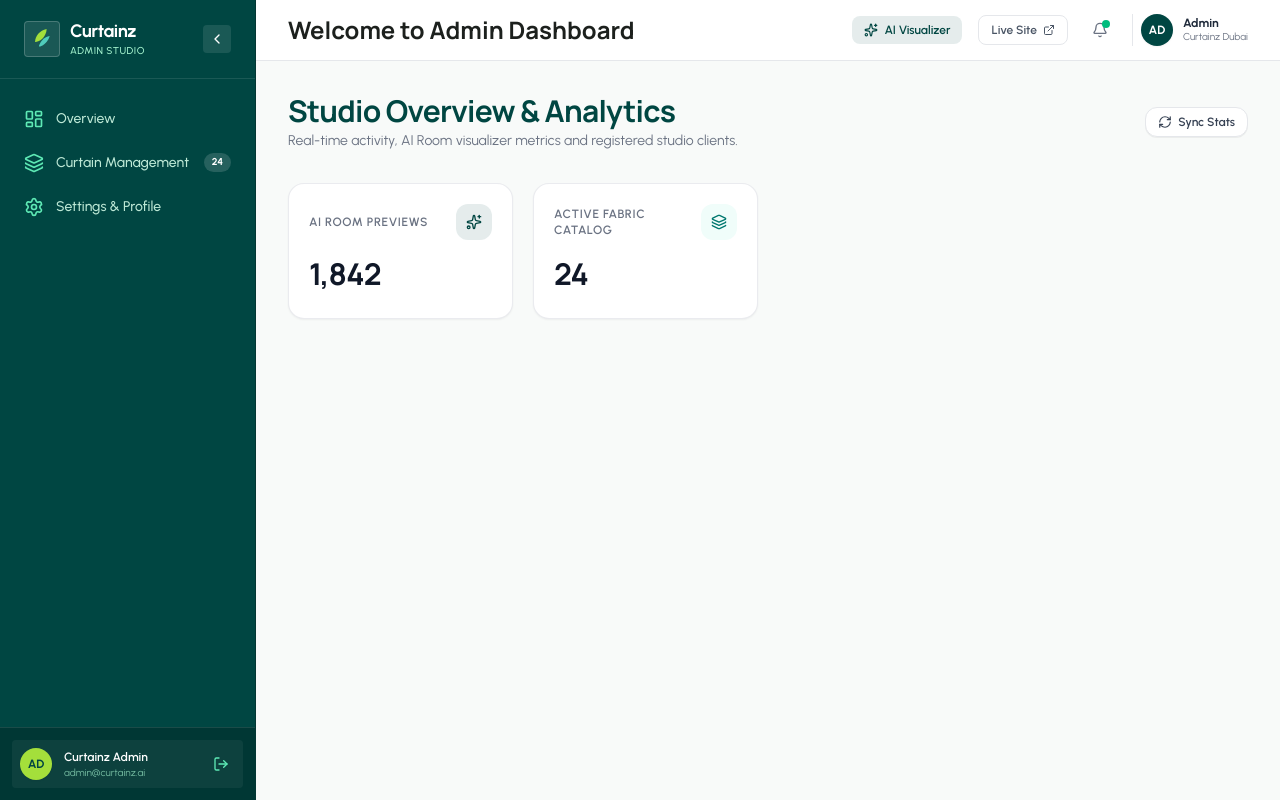
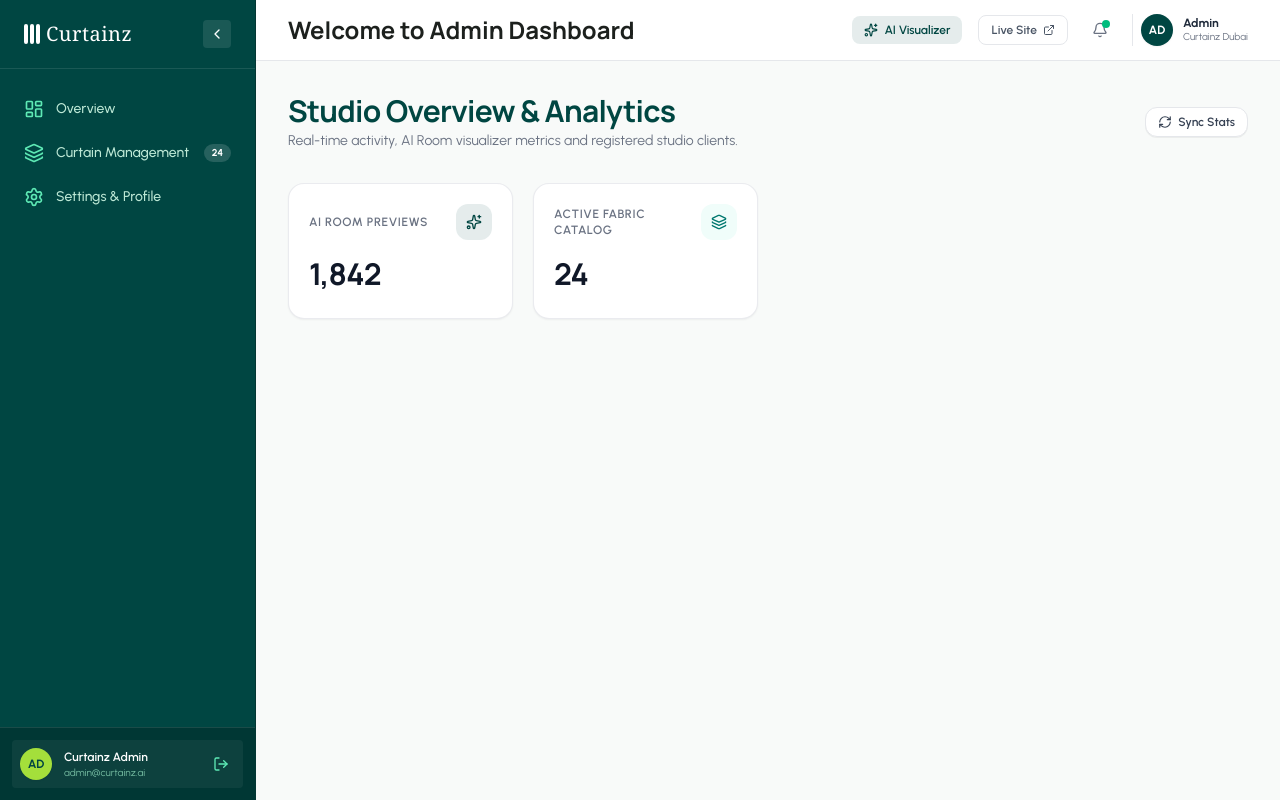
Before and after one commit to Alok4D/curtain-ai-frontend, a Next.js app: page /dashboard/dashboard-overview in a window 1280 px wide. Built offline with nearby package versions, Linux system fonts and the light colour scheme; no server answers.

Commit message:
feat: add DashboardSidebar component for navigation and user management

```diff
--- a/components/dashboard_component/DashboardSidebar.tsx
+++ b/components/dashboard_component/DashboardSidebar.tsx
@@ -21,6 +21,7 @@ import { useAppDispatch, useAppSelector } from "@/lib/hooks/redux";
 import { logOut } from "@/lib/feature/auth/authSlice";
 
 export function DashboardSidebar() {
+
   const pathname = usePathname();
   const router = useRouter();
   const dispatch = useAppDispatch();
@@ -95,33 +96,19 @@ export function DashboardSidebar() {
           collapsed && "justify-center px-2 py-4"
         )}
       >
-        <Link href="/dashboard" className="flex items-center gap-2.5 group">
-          {/* Brand Logo with Leaf Flourish */}
-          <div className="w-9 h-9 rounded-sm bg-white/10 border border-white/20 flex items-center justify-center shrink-0 group-hover:bg-white/15 transition-colors">
-            <svg
-              className="w-5 h-6 text-white"
-              viewBox="0 0 26 30"
-              fill="none"
-              xmlns="http://www.w3.org/2000/svg"
-            >
-              <path d="M4 19C4 11 10 4 19 2C19 9 14 17 5 19Z" fill="#a4df3b" />
-              <path
-                d="M9 24C11 18 16 12 23 11C21 18 16 23 10 25Z"
-                fill="#5eead4"
-                opacity="0.8"
-              />
-            </svg>
-          </div>
-          {!collapsed && (
-            <div className="flex flex-col">
-              <span className="text-lg font-bold tracking-tight text-white leading-tight">
+        <Link href="/dashboard" className="flex items-center gap-2 group">
+          <div className="flex items-center gap-1.5 text-white">
+            <span className="flex gap-0.5">
+              <span className="w-1 h-5 bg-white rounded-sm inline-block" />
+              <span className="w-1 h-5 bg-white rounded-sm inline-block" />
+              <span className="w-1 h-5 bg-white rounded-sm inline-block" />
+            </span>
+            {!collapsed && (
+              <span className="text-xl font-serif font-medium tracking-wide text-white">
                 Curtainz
               </span>
-              <span className="text-[10px] uppercase tracking-wider text-emerald-200 font-medium">
-                Admin Studio
-              </span>
-            </div>
-          )}
+            )}
+          </div>
         </Link>
 
         {/* Desktop Collapse Toggle */}
```
